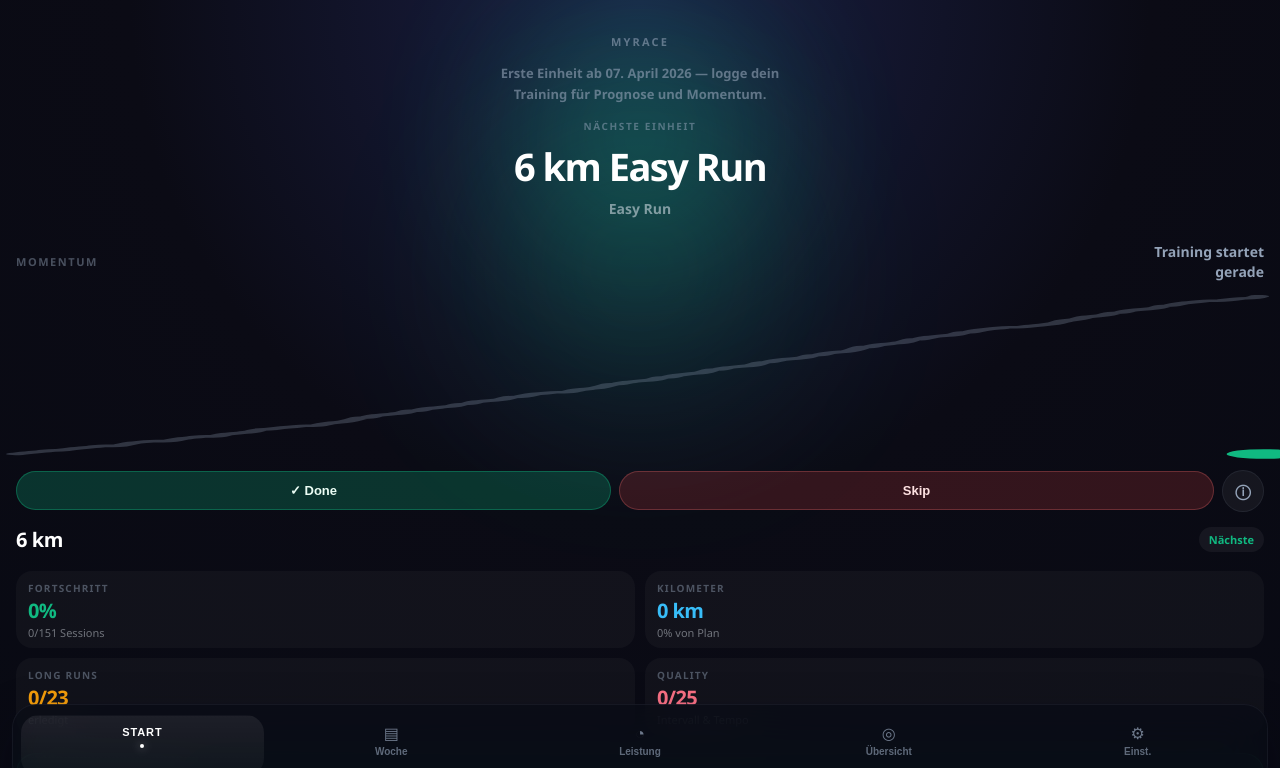
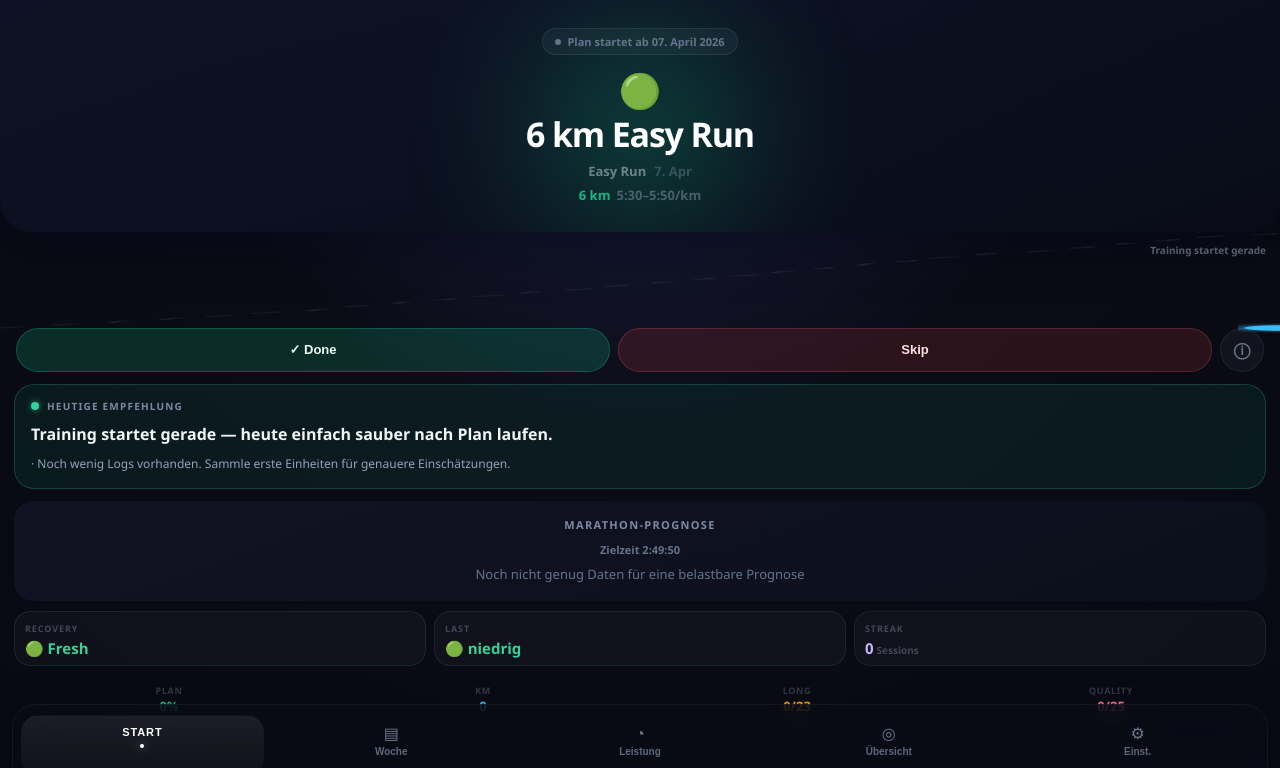
Before and after one commit to anton291005-tech/marathon-app, a React (Create React App) app: page / in a window 1280 px wide. Shown: the top 768 px of the page. Built offline with nearby package versions, Linux system fonts and the light colour scheme.

Commit message:
Make graph central hero element and improve line design

```diff
--- a/src/App.tsx
+++ b/src/App.tsx
@@ -811,19 +811,26 @@ function getFormScore(plan, logs){
 function buildSmoothPath(points, key){
   if(!points.length)return "";
   if(points.length === 1)return `M ${points[0].x} ${points[0][key]}`;
-
+  if(points.length === 2)return `M ${points[0].x} ${points[0][key]} L ${points[1].x} ${points[1][key]}`;
+
+  // Catmull-Rom → cubic Bézier conversion: smooth curves through every point
+  const t = 0.35; // tension — lower = tighter, higher = smoother
   let path = `M ${points[0].x} ${points[0][key]}`;
 
-  for(let index = 0; index < points.length - 1; index += 1){
-    const current = points[index];
-    const next = points[index + 1];
-    const midX = (current.x + next.x) / 2;
-    const midY = (current[key] + next[key]) / 2;
-    path += ` Q ${current.x} ${current[key]} ${midX} ${midY}`;
-  }
-
-  const last = points[points.length - 1];
-  path += ` T ${last.x} ${last[key]}`;
+  for(let i = 0; i < points.length - 1; i++){
+    const p0 = points[Math.max(i - 1, 0)];
+    const p1 = points[i];
+    const p2 = points[i + 1];
+    const p3 = points[Math.min(i + 2, points.length - 1)];
+
+    const cp1x = p1.x + (p2.x - p0.x) * t;
+    const cp1y = p1[key] + (p2[key] - p0[key]) * t;
+    const cp2x = p2.x - (p3.x - p1.x) * t;
+    const cp2y = p2[key] - (p3[key] - p1[key]) * t;
+
+    path += ` C ${cp1x.toFixed(2)} ${cp1y.toFixed(2)} ${cp2x.toFixed(2)} ${cp2y.toFixed(2)} ${p2.x} ${p2[key]}`;
+  }
+
   return path;
 }
 
@@ -1234,7 +1241,6 @@ export default function App(){
   const formScore = getFormScore(PLAN, logs);
   const plannedProgressPath = buildSmoothPath(dashboardProgressPoints, "plannedY");
   const actualProgressPath = buildSmoothPath(dashboardProgressPoints, "actualY");
-  const dashboardMetric = getDashboardMetric(dashboardSession);
   const homeTabLabel = getHomeTabLabel(dashboardSession, isPreStart);
   const jumpTargets = getJumpTargets(PLAN);
   const shareSummary = getShareSummary({ pct, week: w, nextKeySession, recoveryState, consistencyStats });
@@ -1277,112 +1283,137 @@ export default function App(){
         }
       `}</style>
       {activeView==="home"?(
-        <div style={{padding:"24px 16px 16px",display:"flex",flexDirection:"column",gap:18,position:"relative",overflow:"hidden",...viewTransitionStyle}}>
-          <div style={{position:"absolute",inset:"-40px 0 auto",height:620,pointerEvents:"none"}}>
-            <div style={{position:"absolute",left:"50%",top:0,width:360,height:360,transform:`translateX(-50%) scale(${graphReady ? 1 : 0.92})`,background:`radial-gradient(circle at center, ${dashboardGlow} 0%, rgba(11,11,21,0) 72%)`,filter:"blur(68px)",opacity:graphReady ? 0.95 : 0.42,transition:"transform 1.2s ease, opacity 1.2s ease"}} />
-            <div style={{position:"absolute",left:"50%",top:150,width:440,height:320,transform:`translateX(-50%) scale(${graphReady ? 1 : 0.9})`,background:`radial-gradient(circle at center, ${dashboardGlow} 0%, rgba(11,11,21,0) 76%)`,filter:"blur(82px)",opacity:graphReady ? 0.52 : 0.2,transition:"transform 1.25s ease, opacity 1.25s ease"}} />
-          </div>
-
-          <div style={{position:"relative",paddingTop:10,textAlign:"center",display:"flex",flexDirection:"column",alignItems:"center",gap:14}}>
-            <div style={{fontSize:11,textTransform:"uppercase",letterSpacing:"0.2em",color:"rgba(148,163,184,0.6)",fontWeight:700}}>MyRace</div>
-            {isCalendarBeforeFirstSession && trainingEngagement ? (
-              <div style={{fontSize:12,color:"rgba(125,211,252,0.92)",fontWeight:700,marginBottom:2,maxWidth:340,lineHeight:1.5}}>
-                Training läuft bereits — Plan offiziell ab {blockStartLabel}
+        <div style={{display:"flex",flexDirection:"column",paddingBottom:24,...viewTransitionStyle}}>
+
+          {/* ── 1. HERO CARD — session info only, no buttons ───────────── */}
+          <div style={{position:"relative",overflow:"hidden",background:"linear-gradient(160deg,rgba(14,18,38,0.98),rgba(9,12,24,0.96))",borderRadius:"0 0 32px 32px",padding:"28px 18px 28px",boxShadow:"0 20px 48px rgba(2,6,23,0.32)"}}>
+            {/* ambient glow */}
+            <div style={{position:"absolute",inset:0,pointerEvents:"none"}}>
+              <div style={{position:"absolute",left:"50%",top:"-20px",width:340,height:300,transform:`translateX(-50%) scale(${graphReady ? 1 : 0.88})`,background:`radial-gradient(circle at center, ${dashboardGlow} 0%, transparent 70%)`,filter:"blur(64px)",opacity:graphReady ? 0.9 : 0.3,transition:"opacity 1.4s ease, transform 1.4s ease"}} />
+            </div>
+
+            {/* status chip */}
+            <div style={{position:"relative",display:"flex",justifyContent:"center",marginBottom:18}}>
+              {isPreStart && !trainingEngagement ? (
+                <div style={{display:"inline-flex",alignItems:"center",gap:6,background:"rgba(148,163,184,0.07)",border:"1px solid rgba(148,163,184,0.12)",borderRadius:999,padding:"5px 12px"}}>
+                  <span style={{width:6,height:6,borderRadius:"50%",background:"#64748b",display:"inline-block"}}/>
+                  <span style={{fontSize:11,color:"#64748b",fontWeight:700}}>Plan startet{blockStartLabel ? ` ab ${blockStartLabel}` : ""}</span>
+                </div>
+              ) : isCalendarBeforeFirstSession && trainingEngagement ? (
+                <div style={{display:"inline-flex",alignItems:"center",gap:6,background:"rgba(56,189,248,0.1)",border:"1px solid rgba(56,189,248,0.2)",borderRadius:999,padding:"5px 12px"}}>
+                  <span style={{width:6,height:6,borderRadius:"50%",background:"#38bdf8",boxShadow:"0 0 6px #38bdf8",display:"inline-block"}}/>
+                  <span style={{fontSize:11,color:"#7dd3fc",fontWeight:700}}>Training läuft</span>
+                </div>
+              ) : (
+                <div style={{display:"inline-flex",alignItems:"center",gap:6,background:`${dashboardType.col}18`,border:`1px solid ${dashboardType.col}30`,borderRadius:999,padding:"5px 12px"}}>
+                  <span style={{width:6,height:6,borderRadius:"50%",background:dashboardType.col,boxShadow:`0 0 7px ${dashboardType.col}`,display:"inline-block"}}/>
+                  <span style={{fontSize:11,color:dashboardType.col,fontWeight:700}}>
+                    {todayNextSession?.mode === "today" ? "Heute" : dashboardSession ? "Nächste Einheit" : "Ruhetag"}
+                  </span>
+                </div>
+              )}
+            </div>
+
+            {/* session emoji + title */}
+            <div style={{position:"relative",textAlign:"center"}}>
+              <div style={{fontSize:34,marginBottom:10,lineHeight:1}}>{dashboardType.emoji}</div>
+              <div style={{fontSize:34,fontWeight:800,color:"#fff",lineHeight:1.05,letterSpacing:"-0.035em",maxWidth:300,margin:"0 auto"}}>
+                {getHeroTitle(dashboardSession)}
+              </div>
+              <div style={{fontSize:13,color:"rgba(226,232,240,0.46)",fontWeight:600,marginTop:9}}>
+                {dashboardSession ? dashboardType.label : "Keine Einheit geplant"}
+                {dashboardSession?.date ? <span style={{color:"rgba(148,163,184,0.32)",marginLeft:8}}>{dashboardSession.date}</span> : null}
+              </div>
+              {dashboardSession?.km ? (
+                <div style={{marginTop:6,fontSize:13,color:dashboardType.col,fontWeight:700}}>
+                  {dashboardSession.km} km
+                  {dashboardSession.pace ? <span style={{color:"rgba(148,163,184,0.45)",marginLeft:6,fontWeight:600}}>{dashboardSession.pace}</span> : null}
                 </div>
               ) : null}
-            {isPreStart ? (
-              <div style={{fontSize:13,color:"rgba(148,163,184,0.6)",fontWeight:600,maxWidth:300,lineHeight:1.6}}>
-                Erste Einheit{blockStartLabel ? ` ab ${blockStartLabel}` : ""} — logge dein Training für Prognose und Momentum.
-              </div>
-            ) : null}
-            <div style={{fontSize:10,textTransform:"uppercase",letterSpacing:"0.16em",color:"rgba(148,163,184,0.52)",fontWeight:700}}>
-              {todayNextSession?.mode === "today" ? "Heute" : dashboardSession ? "Nächste Einheit" : "Heute"}
-            </div>
-            <div style={{fontSize:38,fontWeight:800,color:"#fff",lineHeight:1.02,letterSpacing:"-0.04em",maxWidth:320}}>
-              {getHeroTitle(dashboardSession)}
-            </div>
-            <div style={{fontSize:14,color:"rgba(226,232,240,0.54)",fontWeight:600}}>
-              {dashboardSession ? dashboardType.label : "Keine Einheit geplant"}
-            </div>
-          </div>
-
-          <>
-            <div style={{position:"relative",paddingTop:6}}>
-              <div style={{display:"flex",justifyContent:"space-between",alignItems:"center",marginBottom:12,gap:16}}>
-                <div style={{fontSize:11,textTransform:"uppercase",letterSpacing:"0.14em",color:"rgba(148,163,184,0.45)",fontWeight:700}}>Momentum</div>
-                <div style={{textAlign:"right"}}>
+            </div>
+          </div>
+
+          {/* ── 2. PROGRESS GRAPH — bare, no card, blends into background ── */}
+          <div style={{position:"relative"}}>
+            {/* momentum score — tiny corner label */}
+            <div style={{position:"absolute",top:10,right:14,zIndex:1,lineHeight:1}}>
               {formScore.earlyStage ? (
-                    <div style={{fontSize:14,fontWeight:700,color:formScore.color,lineHeight:1.4,maxWidth:160}}>
-                      {formScore.label}
-                    </div>
+                <span style={{fontSize:10,fontWeight:700,color:formScore.color,opacity:0.55}}>{formScore.label}</span>
               ) : (
-                    <>
-                      <div style={{fontSize:28,fontWeight:800,color:formScore.color,letterSpacing:"-0.03em",lineHeight:1}}>
+                <span style={{fontSize:12,fontWeight:800,color:formScore.color,opacity:0.7,letterSpacing:"-0.02em"}}>
                   {formScore.score > 0 ? "+" : ""}{formScore.score}%
-                      </div>
-                      <div style={{fontSize:12,color:"rgba(226,232,240,0.64)",fontWeight:700,marginTop:6}}>
-                        {formScore.arrow} {formScore.label}
-                      </div>
-                    </>
+                </span>
               )}
             </div>
-              </div>
-
-              <svg viewBox="0 0 100 100" preserveAspectRatio="none" style={{width:"100%",height:160,display:"block",overflow:"visible"}}>
+
+            <svg viewBox="0 0 100 100" preserveAspectRatio="none" style={{width:"100%",height:96,display:"block",overflow:"visible"}}>
               <defs>
-                <linearGradient id="actualProgressStroke" x1="0%" y1="0%" x2="100%" y2="0%">
-                  <stop offset="0%" stopColor={dashboardSession ? dashboardType.col : "#f8fafc"} stopOpacity="0.72" />
-                  <stop offset="100%" stopColor={dashboardSession ? dashboardType.col : "#f8fafc"} stopOpacity="1" />
+                {/* fixed green→teal gradient — consistent premium look */}
+                <linearGradient id="pgLineGrad" x1="0%" y1="0%" x2="100%" y2="0%">
+                  <stop offset="0%" stopColor="#10b981" stopOpacity="0.8"/>
+                  <stop offset="100%" stopColor="#38bdf8" stopOpacity="1"/>
                 </linearGradient>
-                <linearGradient id="actualProgressFill" x1="0%" y1="0%" x2="0%" y2="100%">
-                  <stop offset="0%" stopColor={dashboardSession ? dashboardType.col : "#f8fafc"} stopOpacity="0.22" />
-                  <stop offset="100%" stopColor={dashboardSession ? dashboardType.col : "#f8fafc"} stopOpacity="0" />
+                <linearGradient id="pgFillGrad" x1="0%" y1="0%" x2="0%" y2="100%">
+                  <stop offset="0%" stopColor={dashboardSession ? dashboardType.col : "#10b981"} stopOpacity="0.12"/>
+                  <stop offset="100%" stopColor={dashboardSession ? dashboardType.col : "#10b981"} stopOpacity="0"/>
                 </linearGradient>
+                {/* soft glow filter on the main line */}
+                <filter id="pgGlow" x="-8%" y="-40%" width="116%" height="180%">
+                  <feGaussianBlur in="SourceGraphic" stdDeviation="1.6" result="blur"/>
+                  <feMerge><feMergeNode in="blur"/><feMergeNode in="SourceGraphic"/></feMerge>
+                </filter>
               </defs>
+
+              {/* subtle fill area */}
               <path
-                d={buildAreaPath(dashboardProgressPoints, "actualY")}
-                fill="url(#actualProgressFill)"
-                style={{transition:"opacity .8s ease",opacity:graphReady ? 1 : 0}}
+                d={buildAreaPath(dashboardProgressPoints,"actualY")}
+                fill="url(#pgFillGrad)"
+                style={{transition:"opacity .9s ease",opacity:graphReady ? 1 : 0}}
               />
+              {/* planned baseline — very faint dashes */}
               <path
                 d={plannedProgressPath}
                 fill="none"
-                stroke="rgba(148,163,184,0.28)"
-                strokeWidth="1.6"
+                stroke="rgba(148,163,184,0.13)"
+                strokeWidth="0.9"
                 strokeLinecap="round"
+                strokeDasharray="2,3.5"
+                style={{opacity:graphReady ? 0.8 : 0,transition:"opacity .8s ease"}}
+              />
+              {/* main actual line — smooth cubic Bézier + glow */}
+              <path
+                d={actualProgressPath}
+                fill="none"
+                stroke="url(#pgLineGrad)"
+                strokeWidth="3.4"
+                strokeLinecap="round"
+                filter="url(#pgGlow)"
                 pathLength="100"
                 strokeDasharray="100"
                 strokeDashoffset={graphReady ? 0 : 100}
-                style={{transition:"stroke-dashoffset 1s ease, opacity .6s ease",opacity:graphReady ? 1 : 0.18}}
+                style={{transition:"stroke-dashoffset 1.2s cubic-bezier(0.22,1,0.36,1) .1s, opacity .7s ease",opacity:graphReady ? 1 : 0}}
               />
-              <path
-                d={actualProgressPath}
-                fill="none"
-                stroke="url(#actualProgressStroke)"
-                strokeWidth="3.6"
-                strokeLinecap="round"
-                pathLength="100"
-                strokeDasharray="100"
-                strokeDashoffset={graphReady ? 0 : 100}
-                style={{transition:"stroke-dashoffset 1.1s ease .08s, opacity .6s ease",opacity:graphReady ? 1 : 0.28}}
-              />
+              {/* end dot with glow */}
               {dashboardProgressPoints.length > 0 && (
                 <circle
-                  cx={dashboardProgressPoints[dashboardProgressPoints.length - 1].x}
-                  cy={dashboardProgressPoints[dashboardProgressPoints.length - 1].actualY}
-                  r="3"
-                  fill={dashboardSession ? dashboardType.col : "#f8fafc"}
-                  style={{transition:"opacity .45s ease",opacity:graphReady ? 1 : 0}}
+                  cx={dashboardProgressPoints[dashboardProgressPoints.length-1].x}
+                  cy={dashboardProgressPoints[dashboardProgressPoints.length-1].actualY}
+                  r="2.8"
+                  fill="#38bdf8"
+                  filter="url(#pgGlow)"
+                  style={{transition:"opacity .5s ease .3s",opacity:graphReady ? 1 : 0}}
                 />
               )}
             </svg>
-
-              <div style={{display:"flex",gap:8,marginTop:16,alignItems:"center"}}>
+          </div>
+
+          {/* ── 3. ACTION BUTTONS — below graph, before cards ─────────── */}
+          <div style={{display:"flex",gap:8,padding:"0 16px 12px"}}>
             <button
               className="dashboard-action"
               onClick={()=>dashboardSession && quickCompleteSession(dashboardSession)}
               disabled={!dashboardSession}
-                  style={{flex:1,background:"rgba(16,185,129,0.24)",border:"1px solid rgba(16,185,129,0.36)",color:dashboardSession ? "#ecfdf5" : "#4b5563",borderRadius:999,padding:"11px 10px",cursor:dashboardSession ? "pointer" : "not-allowed",fontSize:13,fontWeight:700}}
+              style={{flex:1,background:"rgba(16,185,129,0.2)",border:"1px solid rgba(16,185,129,0.32)",color:dashboardSession ? "#ecfdf5" : "#374151",borderRadius:999,padding:"12px 10px",cursor:dashboardSession ? "pointer" : "not-allowed",fontSize:13,fontWeight:700}}
             >
               ✓ Done
             </button>
@@ -1390,7 +1421,7 @@ export default function App(){
               className="dashboard-action"
               onClick={()=>dashboardSession && quickSkipSession(dashboardSession)}
               disabled={!dashboardSession}
-                  style={{flex:1,background:"rgba(239,68,68,0.18)",border:"1px solid rgba(248,113,113,0.28)",color:dashboardSession ? "#fee2e2" : "#4b5563",borderRadius:999,padding:"11px 10px",cursor:dashboardSession ? "pointer" : "not-allowed",fontSize:13,fontWeight:700}}
+              style={{flex:1,background:"rgba(239,68,68,0.14)",border:"1px solid rgba(248,113,113,0.22)",color:dashboardSession ? "#fee2e2" : "#374151",borderRadius:999,padding:"12px 10px",cursor:dashboardSession ? "pointer" : "not-allowed",fontSize:13,fontWeight:700}}
             >
               Skip
             </button>
@@ -1398,35 +1429,15 @@ export default function App(){
               className="dashboard-action"
               onClick={()=>dashboardSession && openModal(dashboardSession)}
               disabled={!dashboardSession}
-                  style={{width:42,height:42,background:"rgba(255,255,255,0.05)",border:"1px solid rgba(148,163,184,0.1)",color:dashboardSession ? "#94a3b8" : "#374151",borderRadius:999,cursor:dashboardSession ? "pointer" : "not-allowed",fontSize:15,fontWeight:700,flexShrink:0}}
+              style={{width:44,height:44,flexShrink:0,background:"rgba(255,255,255,0.04)",border:"1px solid rgba(148,163,184,0.1)",color:dashboardSession ? "#64748b" : "#1e293b",borderRadius:999,cursor:dashboardSession ? "pointer" : "not-allowed",fontSize:16,fontWeight:700,display:"flex",alignItems:"center",justifyContent:"center"}}
               aria-label="Details öffnen"
             >
               ⓘ
             </button>
           </div>
 
-              <div style={{display:"flex",justifyContent:"space-between",alignItems:"center",gap:16,marginTop:14}}>
-                <div style={{fontSize:20,fontWeight:800,color:"#fff",letterSpacing:"-0.02em"}}>{dashboardMetric}</div>
-                <div style={{borderRadius:999,padding:"5px 10px",background:"rgba(255,255,255,0.05)",color:dashboardSession ? dashboardType.col : "#94a3b8",fontSize:11,fontWeight:700}}>
-                  {dashboardSession ? (todayNextSession?.mode === "today" ? "Heute" : "Nächste") : "Ruhetag"}
-                </div>
-              </div>
-            </div>
-
-          <div style={{display:"grid",gridTemplateColumns:"repeat(2,minmax(0,1fr))",gap:10}}>
-            {[
-              { label: "Fortschritt", value: `${pct}%`, detail: `${doneSess}/${totalSess} Sessions`, color: "#10b981" },
-              { label: "Kilometer", value: `${Math.round(loggedKm)} km`, detail: `${kmPct}% von Plan`, color: "#38bdf8" },
-              { label: "Long Runs", value: `${doneLongRuns}/${longRuns}`, detail: "erledigt", color: "#f59e0b" },
-              { label: "Quality", value: `${doneHardSessions}/${hardSessions}`, detail: "Intervall & Tempo", color: "#fb7185" },
-            ].map((metric)=>(
-              <div key={metric.label} style={{padding:"10px 12px 8px",background:"rgba(255,255,255,0.03)",borderRadius:16}}>
-                <div style={{fontSize:10,textTransform:"uppercase",letterSpacing:"0.12em",color:"rgba(148,163,184,0.45)",fontWeight:700,marginBottom:6}}>{metric.label}</div>
-                <div style={{fontSize:20,fontWeight:800,color:metric.color,letterSpacing:"-0.03em",lineHeight:1}}>{metric.value}</div>
-                <div style={{fontSize:11,color:"rgba(226,232,240,0.45)",marginTop:5,lineHeight:1.3}}>{metric.detail}</div>
-              </div>
-            ))}
-          </div>
+          {/* ── 4-7. Cards ─────────────────────────────────────────────── */}
+          <div style={{display:"flex",flexDirection:"column",gap:10,padding:"0 14px"}}>
 
             <DailyDecisionCard decision={dailyDecision} />
 
@@ -1434,9 +1445,45 @@ export default function App(){
               variant="compact"
               prediction={marathonPrediction}
               targetTimeLabel={targetTimeDisplay}
-            coachHints={coachHints}
+              coachHints={[]}
             />
-          </>
+
+            {/* Key metrics: Recovery · Last · Streak */}
+            <div style={{display:"grid",gridTemplateColumns:"repeat(3,minmax(0,1fr))",gap:8}}>
+              <div style={{padding:"10px 10px 9px",background:"rgba(255,255,255,0.03)",borderRadius:16,border:`1px solid ${recoveryState.tone}1e`}}>
+                <div style={{fontSize:9,textTransform:"uppercase",letterSpacing:"0.1em",color:"rgba(148,163,184,0.38)",fontWeight:700,marginBottom:5}}>Recovery</div>
+                <div style={{fontSize:15,fontWeight:800,color:recoveryState.tone,lineHeight:1.1}}>{recoveryState.label}</div>
+              </div>
+              <div style={{padding:"10px 10px 9px",background:"rgba(255,255,255,0.03)",borderRadius:16,border:`1px solid ${weeklyFatigue.color}1e`}}>
+                <div style={{fontSize:9,textTransform:"uppercase",letterSpacing:"0.1em",color:"rgba(148,163,184,0.38)",fontWeight:700,marginBottom:5}}>Last</div>
+                <div style={{fontSize:15,fontWeight:800,color:weeklyFatigue.color,lineHeight:1.1}}>{weeklyFatigue.icon} {weeklyFatigue.label}</div>
+              </div>
+              <div style={{padding:"10px 10px 9px",background:"rgba(255,255,255,0.03)",borderRadius:16,border:"1px solid rgba(148,163,184,0.09)"}}>
+                <div style={{fontSize:9,textTransform:"uppercase",letterSpacing:"0.1em",color:"rgba(148,163,184,0.38)",fontWeight:700,marginBottom:5}}>Streak</div>
+                <div style={{fontSize:15,fontWeight:800,color:"#c4b5fd",lineHeight:1.1}}>
+                  {consistencyStats.sessionStreak}
+                  <span style={{fontSize:10,fontWeight:600,color:"rgba(148,163,184,0.38)",marginLeft:3}}>Sessions</span>
+                </div>
+              </div>
+            </div>
+
+            {/* Plan stats — no card wrapper, bare row */}
+            <div style={{display:"grid",gridTemplateColumns:"repeat(4,minmax(0,1fr))",gap:4,padding:"2px 0 4px"}}>
+              {[
+                { label: "Plan", value: `${pct}%`, sub: `${doneSess}/${totalSess}`, color: "#10b981" },
+                { label: "km", value: `${Math.round(loggedKm)}`, sub: `${kmPct}%`, color: "#38bdf8" },
+                { label: "Long", value: `${doneLongRuns}/${longRuns}`, sub: "LR done", color: "#f59e0b" },
+                { label: "Quality", value: `${doneHardSessions}/${hardSessions}`, sub: "done", color: "#fb7185" },
+              ].map(m=>(
+                <div key={m.label} style={{textAlign:"center",padding:"6px 2px"}}>
+                  <div style={{fontSize:9,textTransform:"uppercase",letterSpacing:"0.07em",color:"rgba(148,163,184,0.3)",fontWeight:700,marginBottom:3}}>{m.label}</div>
+                  <div style={{fontSize:13,fontWeight:800,color:m.color,lineHeight:1}}>{m.value}</div>
+                  <div style={{fontSize:9,color:"rgba(148,163,184,0.3)",marginTop:2}}>{m.sub}</div>
+                </div>
+              ))}
+            </div>
+
+          </div>
         </div>
       ):activeView==="week"?(
         <>
```
Lines whose indentation alone changed are shown as unchanged.
